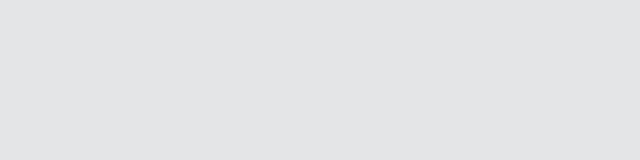
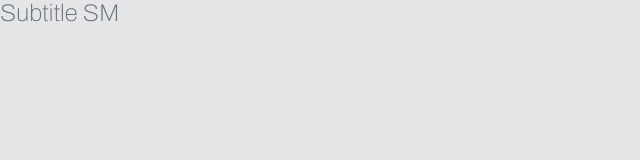
Before and after one commit to larissasouto/news-portal, a React (Create React App) app: page / in a window 1280 px wide. Shown: the top 160 px of the page, without its empty margins (0-640 px from the left). Built offline with nearby package versions, Linux system fonts and the light colour scheme.

Commit message:
subtitle component

```diff
--- a/src/App.js
+++ b/src/App.js
@@ -2,6 +2,7 @@ import Button from "./componentes/Button/Button";
 import Heading from "./componentes/Heading/Heading";
 import Paragraph from "./componentes/Paragraph/Paragraph";
 import Shape from "./componentes/Shape/Shape";
+import Subtitle from "./componentes/Subtitle/Subtitle";
 
 import "./App.css";
 
@@ -12,6 +13,7 @@ function App() {
       {/* <Heading title="Heading" /> */}
       {/* <Paragraph />  */}
       {/* <Shape /> */}
+      <Subtitle />
     </div>
   );
 }
--- /dev/null
+++ b/src/componentes/Subtitle/Subtitle.js
@@ -0,0 +1,12 @@
+import React from 'react';
+import './Subtitle.scss';
+
+function Subtitle() {
+  return (
+    <text className="subtitle-text">
+     Subtitle SM
+    </text>
+  );
+}
+
+export default Subtitle;
--- /dev/null
+++ b/src/componentes/Subtitle/Subtitle.scss
@@ -0,0 +1,12 @@
+@import '../../style-dictionary-dist/variables.scss';
+
+.subtitle-text {
+    font-size: $token-font-size-md;
+    font-family: $token-font-family-highlight;
+    font-weight: $token-font-weight-medium;
+    line-height: $token-line-height-medium;
+    color: $token-neutral-color-2;
+    margin: auto;
+    width: 370px;
+    height: auto;
+}
```
Also changed, not shown: src/Subtitle/Subtitle.js (deleted), src/Subtitle/Subtitle.scss (deleted).
